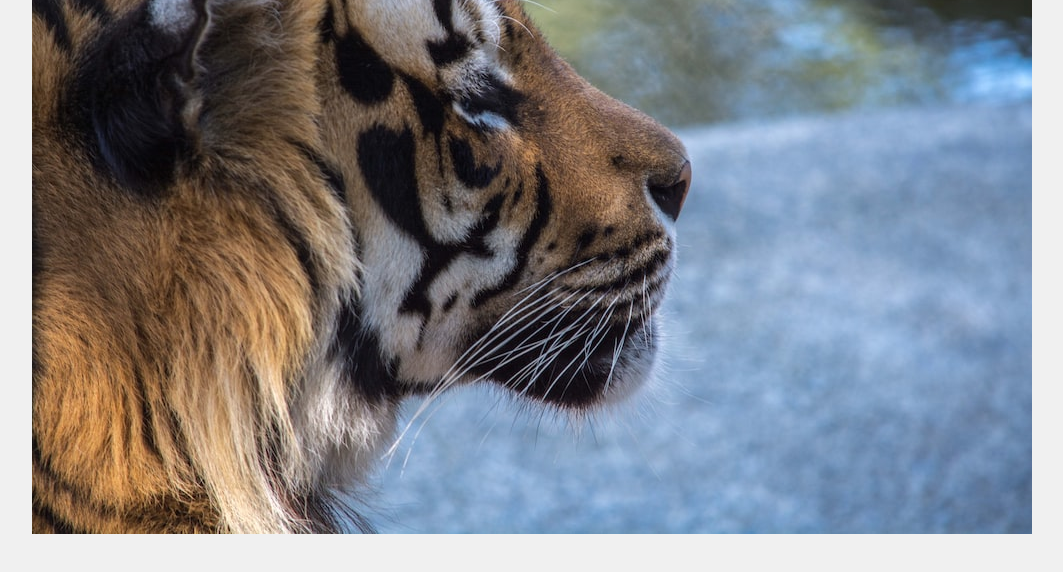
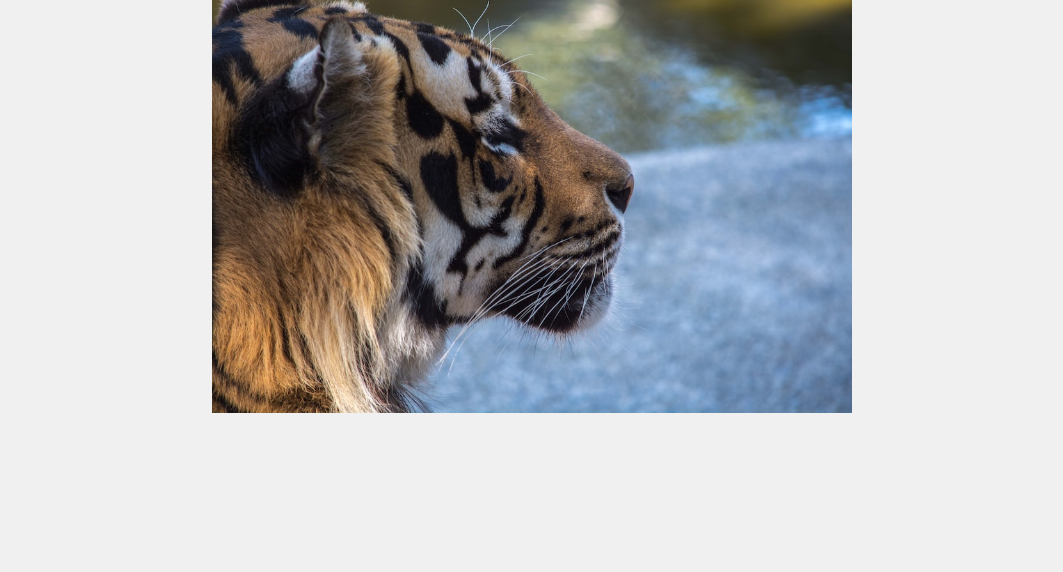
Before and after one commit to aamoghS/test, a plain HTML site: page index.html in a window 1280 px wide. Shown: the whole page, without its empty margins (108-1171 px from the left). Drawn offline with Linux system fonts and the light colour scheme.

Commit message:
Update index.html

```diff
--- a/index.html
+++ b/index.html
@@ -17,7 +17,7 @@
     }
 
     img {
-      max-width: 100%;
+      max-width: 50%; /* Adjust the percentage for the desired size */
       height: auto;
       display: block;
     }
```
